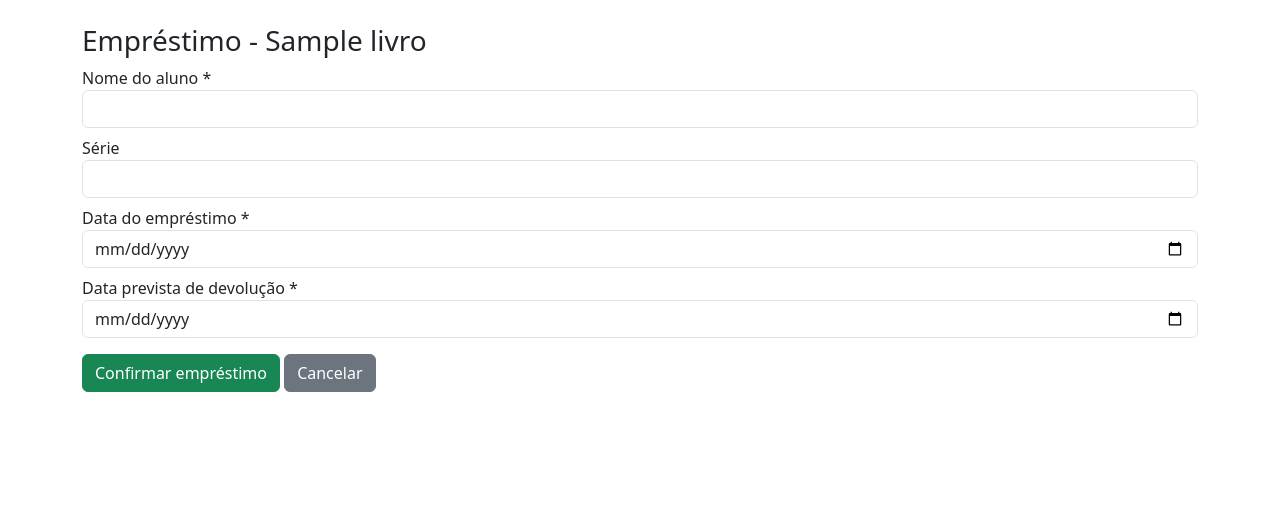
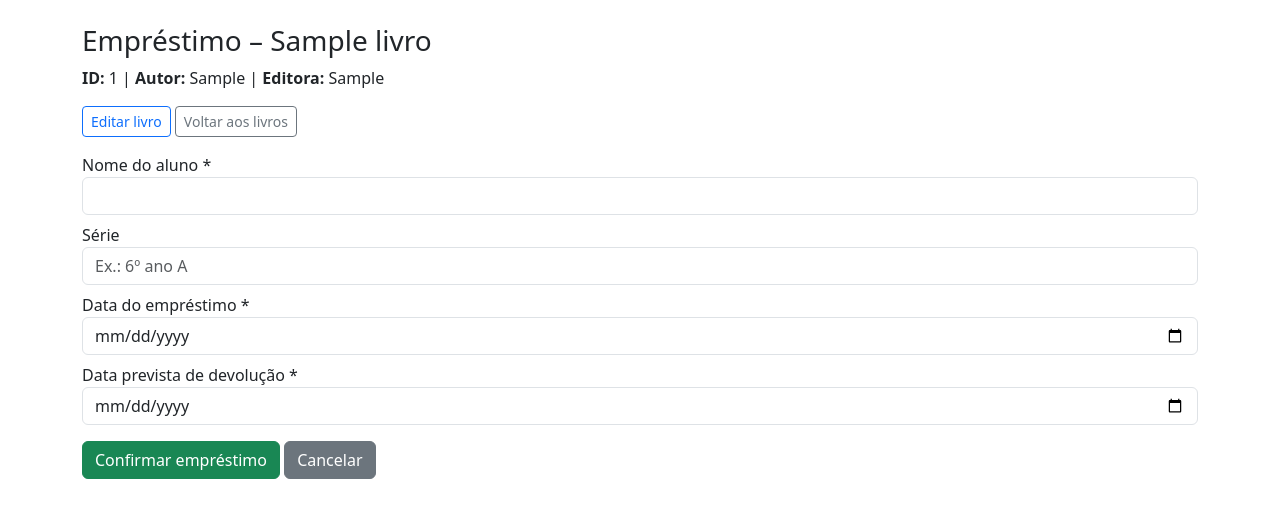
Before and after one commit to lucasmarista/maristabiblioteca, a Flask app: page /emprestimos/novo/1 in a window 1280 px wide. Shown: the part 56-574 px from the top of the page. Run offline with Flask 3, Linux system fonts and the light colour scheme; tables that the repository leaves empty hold one stand-in row (values such as "Sample post").

Commit message:
Update emprestimo_form.html

```diff
--- a/templates/emprestimo_form.html
+++ b/templates/emprestimo_form.html
@@ -1,13 +1,25 @@
 {% extends "base.html" %}
 {% block content %}
-<h3>Empréstimo - {{ livro.titulo }}</h3>
+<h3>Empréstimo – {{ livro.titulo }}</h3>
+<p>
+  <strong>ID:</strong> {{ livro.id }} |
+  <strong>Autor:</strong> {{ livro.autor or '-' }} |
+  <strong>Editora:</strong> {{ livro.editora or '-' }}
+</p>
+
+<div class="mb-3">
+  <a href="{{ url_for('editar_livro', livro_id=livro.id) }}" class="btn btn-outline-primary btn-sm">
+    Editar livro
+  </a>
+  <a href="{{ url_for('listar_livros') }}" class="btn btn-outline-secondary btn-sm">Voltar aos livros</a>
+</div>
 
 <form method="post">
   <label>Nome do aluno *</label>
   <input type="text" name="nome_aluno" class="form-control mb-2" required>
 
   <label>Série</label>
-  <input type="text" name="serie" class="form-control mb-2">
+  <input type="text" name="serie" class="form-control mb-2" placeholder="Ex.: 6º ano A">
 
   <label>Data do empréstimo *</label>
   <input type="date" name="data_emprestimo" class="form-control mb-2" required>
@@ -15,7 +27,7 @@
   <label>Data prevista de devolução *</label>
   <input type="date" name="data_prevista" class="form-control mb-3" required>
 
-  <button class="btn btn-success" type="submit">Confirmar empréstimo</button>
+  <button type="submit" class="btn btn-success">Confirmar empréstimo</button>
   <a href="{{ url_for('index') }}" class="btn btn-secondary">Cancelar</a>
 </form>
 {% endblock %}
```
